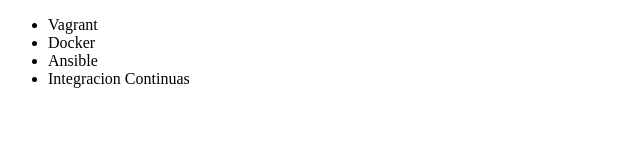
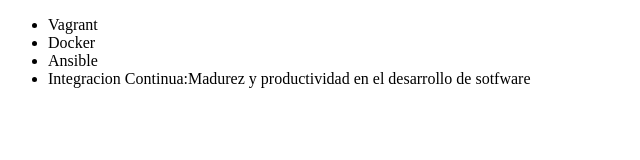
Before and after one commit to yubaneidy/Alura, a plain HTML site: page index.html in a window 1280 px wide. Shown: the whole page, without its empty margins (0-640 px from the left). Drawn offline with Linux system fonts and the light colour scheme.

Commit message:
Renombrando curso de integracion continua

```diff
--- a/index.html
+++ b/index.html
@@ -9,7 +9,7 @@
             <li>Vagrant</li>
             <li>Docker</li>
             <li>Ansible</li>
-            <li>Integracion Continuas</li>
+            <li>Integracion Continua:Madurez y productividad en el desarrollo de sotfware</li>
         </ul>
     </body>
 </html>
```
